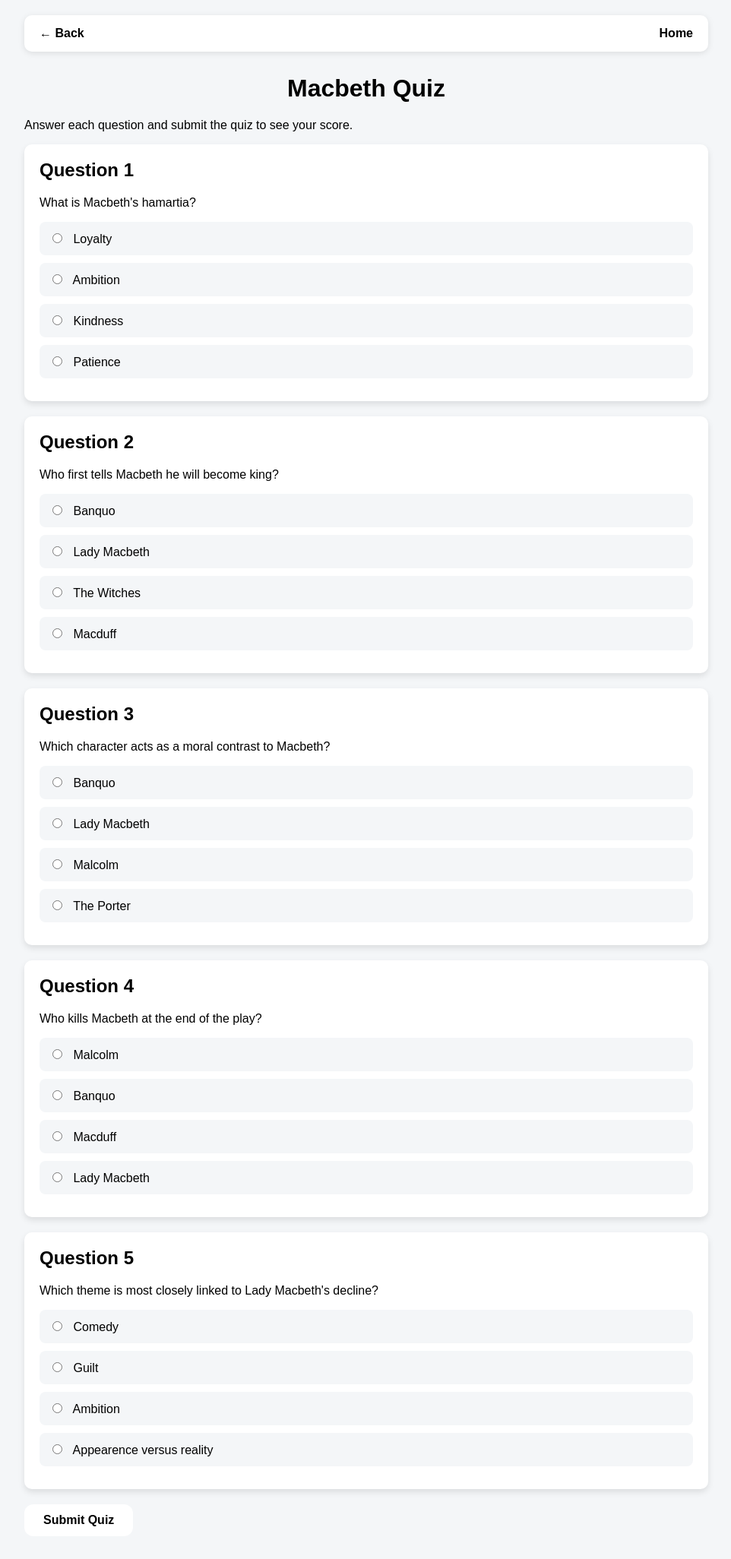
After one commit to jshepherd1234/GCSE-Revision-App, a Flask app: page /quiz/macbeth in a window 1280 px wide. The commit adds this page. Shown: the whole page at 76% size, without its empty margins (158-1120 px from the left). Run offline with Flask 3, Linux system fonts and the light colour scheme.

Commit message:
Added quiz with scoring and results - NOT FINISHED

```diff
--- a/app.py
+++ b/app.py
@@ -1,4 +1,4 @@
-from flask import Flask, render_template #Importing the flask library which will handle requests and brininging in the HTML file
+from flask import Flask, render_template, request #Importing the flask library which will handle requests and brininging in the HTML file
 from jinja2 import TemplateNotFound
 
 app = Flask(__name__) #Creates the flask application
@@ -37,7 +37,7 @@ page_status = {
 
     #Features
     #========
-    "quiz.html": False,
+    "quiz.html": True,
 
     "flashcards.html": False,
 
@@ -681,6 +681,109 @@ macduff_data = {
 
 }
 
+macbeth_quiz_questions = [
+
+    {
+
+        "question": "What is Macbeth's hamartia?",
+
+        "options": [
+
+            "Loyalty",
+
+            "Ambition",
+
+            "Kindness",
+
+            "Patience"
+        ],
+
+        "answer": "Ambition"
+
+    },
+
+    {
+
+        "question": "Who first tells Macbeth he will become king?",
+
+        "options": [
+
+            "Banquo",
+
+            "Lady Macbeth",
+
+            "The Witches",
+
+            "Macduff"
+
+        ],
+
+        "answer": "The Witches"
+
+    },
+
+    {
+
+        "question": "Which character acts as a moral contrast to Macbeth?",
+
+        "options": [
+
+            "Banquo",
+
+            "Lady Macbeth",
+
+            "Malcolm",
+
+            "The Porter"
+
+        ],
+
+        "answer": "Banquo"
+
+    },
+
+    {
+
+        "question": "Who kills Macbeth at the end of the play?",
+
+        "options": [
+
+            "Malcolm",
+
+            "Banquo",
+
+            "Macduff",
+
+            "Lady Macbeth"
+
+        ],
+
+        "answer": "Macduff"
+
+    },
+
+    {
+
+        "question": "Which theme is most closely linked to Lady Macbeth's decline?",
+
+        "options": [
+
+            "Comedy",
+
+            "Guilt",
+
+            "Ambition",
+
+            "Appearence versus reality"
+
+        ],
+
+        "answer": "Guilt"
+
+    },
+
+]
+
 @app.route("/") #Sets the route for the homepage
 
 def homepage(): #Creates function for the homepage
@@ -791,6 +894,56 @@ def witches_character():
 
     return render_page_or_coming_soon("witches_character.html")
 
+#Quiz route
+#==========
+@app.route("/quiz/macbeth", methods=["GET", "POST"])
+
+def macbeth_quiz():
+
+    score = None
+
+    results = []
+
+    if request.method == "POST":
+
+        score = 0
+
+        for question_number, question in enumerate(macbeth_quiz_questions):
+
+            user_answer = request.form.get(
+
+                f"question_{question_number}"
+
+            )
+
+            is_correct = user_answer == question["answer"]
+
+            if is_correct:
+
+                score += 1
+
+            results.append({
+
+                "user_answer": user_answer,
+
+                "correct_answer": question["answer"],
+
+                "is_correct": is_correct
+
+            })
+
+    return render_template(
+
+        "macbeth_quiz.html",
+
+        questions = macbeth_quiz_questions,
+
+        score = score,
+
+        results = results
+
+    )
+
 
 @app.route("/an-inspector-calls") #Sets the route for "An inspector calls" page
 
--- a/static/style.css
+++ b/static/style.css
@@ -317,3 +317,89 @@ h2 { /* Targets h2 headings*/
     font-weight: bold;
 
 }
+
+.quiz-question h2 {
+
+    margin-top: 0;
+
+}
+
+.quiz-option {
+
+    display: block;
+
+    padding: 12px;
+
+    margin: 10px 0;
+
+    background: #f4f6f8;
+
+    border-radius: 8px;
+
+    cursor: pointer;
+
+}
+
+.quiz-option:hover {
+
+    background: #e8edf2;
+
+}
+
+.quiz-option input{
+
+    margin-right: 10px;
+
+}
+
+.quiz-result{
+
+    text-align: center;
+
+}
+
+button.button{
+
+    border: none;
+
+    cursor: pointer;
+
+    font-size: 1rem;
+
+}
+
+.correct-answer{
+
+    background: #dff5e4;
+
+    border: 2px solid #3b8f50
+
+}
+
+.wrong-answer{
+
+    background: #f8dddd;
+
+    border: 2px solid #b94747;
+
+}
+
+.answer-feedback{
+
+    margin-top: 15px;
+
+    font-weight: bold;
+
+}
+
+.correct-text{
+
+    color: #26723a;
+
+}
+
+.wrong-text{
+
+    color: #9b3030;
+
+}
--- /dev/null
+++ b/templates/macbeth_quiz.html
@@ -0,0 +1,141 @@
+{% extends "base.html" %}
+
+{% block title %}
+Macbeth Quiz
+{% endblock %}
+
+{% block content %}
+
+<h1>Macbeth Quiz</h1>
+
+<p>
+
+    Answer each question and submit the quiz to see your score.
+
+</p>
+
+{% if score is not none %}
+
+<div class="section quiz-result">
+
+    <h2>Your result</h2>
+
+    <p>
+
+        You scored {{ score }} out of {{ questions|length }}.
+
+    </p>
+
+</div>
+
+{% endif %}
+
+<form method="POST">
+
+    {% for question in questions %}
+
+    {% set question_number = loop.index0 %}
+
+    <div class="section quiz-question">
+
+        <h2>
+
+            Question {{ loop.index }}
+
+        </h2>
+
+        <p>
+
+            {{ question.question }}
+
+        </p>
+
+        {% for option in question.options %}
+
+        {% set option_class = "" %}
+
+        {% if score is not none %}
+
+            {% if option == results[question_number]["correct_answer"] %}
+
+                {% set option_class = "correct_answer" %}
+
+            {% elif option == results[question_number]["user_answer"] %}
+
+                {% set option_class = "wrong-answer" %}
+
+            {% endif %}
+
+        {% endif %}
+
+            <label class="quiz-option {{ option_class }}">
+
+                <input
+
+                     type = "radio"
+
+                     name = "question_{{ question_number }}"
+
+                     value = "{{ option }}"
+
+                     {% if score is not none %}
+
+                        {% if option == results[question_number]["user_answer"] %}
+
+                            checked
+
+                        {% endif %}
+
+                    {% endif %}
+
+                    required
+
+                >
+
+                <span>{{ option }}</span>
+
+            </label>
+
+            {% endfor %}
+
+            {% if score is not none %}
+
+                {% if results[question_number].is_correct %}
+
+                    <p class="answer-feedback correct-text">
+
+                        Correct
+
+                    </p>
+
+                {% else %}
+
+                    <p class="answer-feedback wrong-text">
+
+                        Incorrect. The correct answer is:
+
+                        <strong>
+
+                            {{ results[question_number].correct_answer }}
+
+                        </strong>
+
+                    </p>
+
+                {% endif %}
+
+            {% endif %}
+
+    </div>
+
+{% endfor %}
+
+<button type="submit" class="button">
+
+    Submit Quiz
+
+</button>
+
+</form>
+
+{% endblock %}
```
Also changed, not shown: templates/quiz.html (+33 -0 lines).
